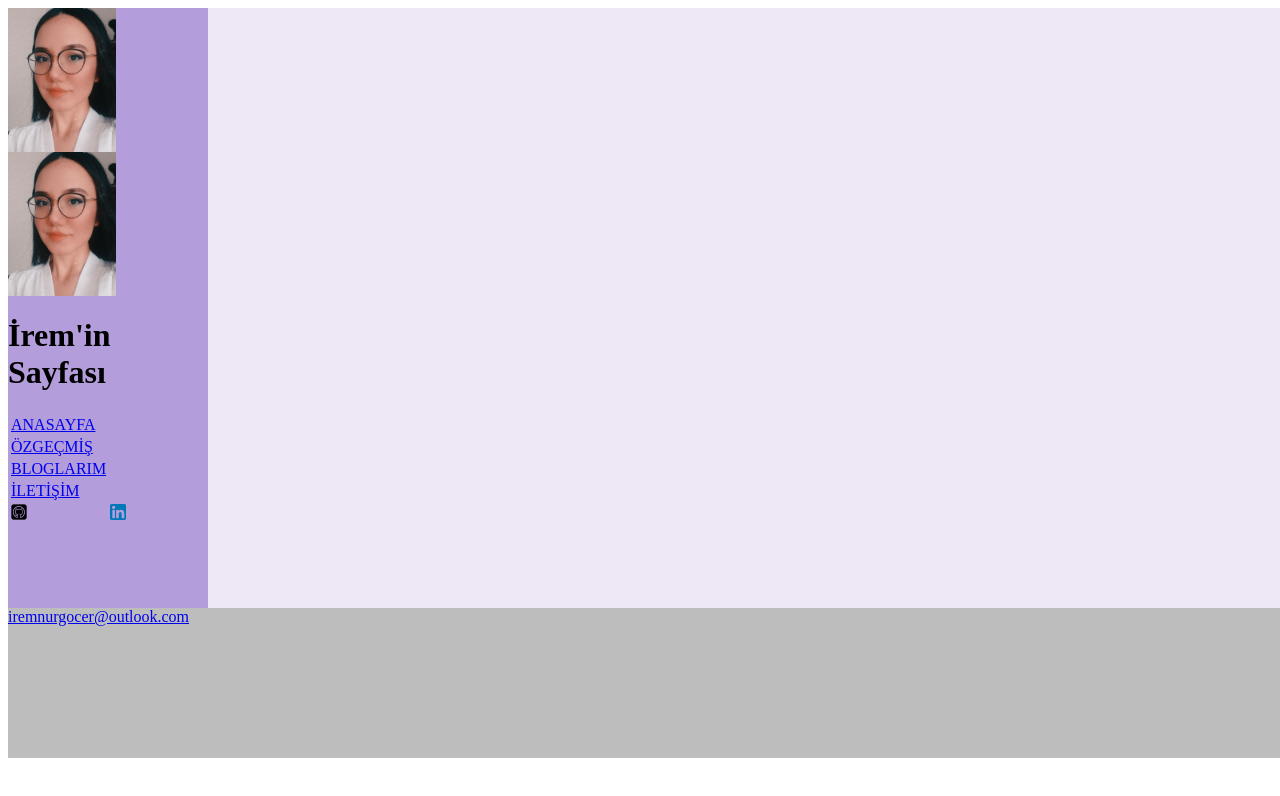
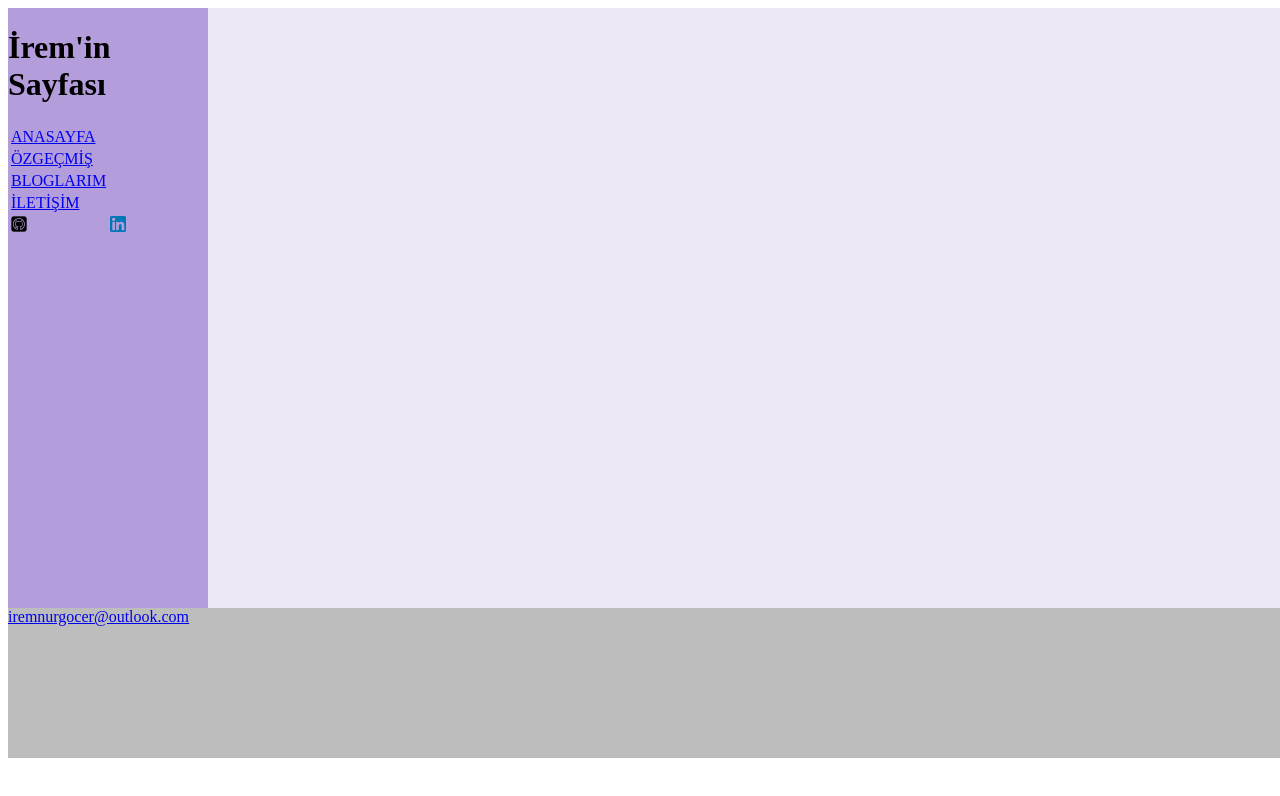
Before and after one commit to iremnurgocer/iremnurgocer.github.io, a plain HTML site: page index.html in a window 1280 px wide. Shown: the top 796 px of the page. Drawn offline with Linux system fonts and the light colour scheme.

Commit message:
Update index.html

```diff
--- a/index.html
+++ b/index.html
@@ -14,7 +14,6 @@
     <div class="sayfa">
 
         <div class="menu">
-          <img src="images/profil.jpg" width="108" height="144" ><img src="images/profil.jpg" width="108" height="144" >
             <h1>İrem'in Sayfası</h1>
             <table class=acilir_menu>
                 <tr><td id="anasayfa_menu"><a href="index.html">ANASAYFA</a></td></tr>
```
